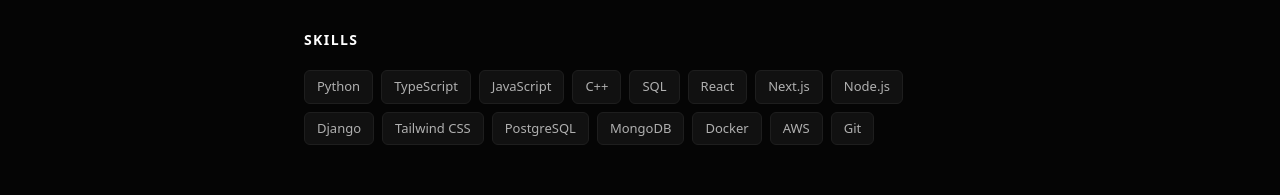
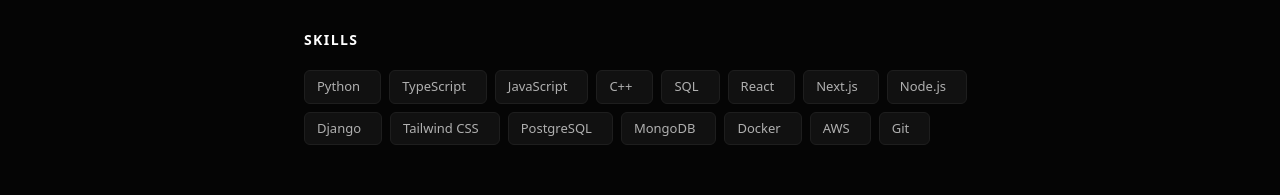
Before and after one commit to vraj00222/vrajpatel.dev, a React (Vite) app: page / in a window 1280 px wide. Shown: the part 355-550 px from the top of the page. Built offline with nearby package versions, Linux system fonts and the light colour scheme; no server answers; a web font is replaced by a local one.

Commit message:
Add branded hover microinteractions to skills pills

```diff
--- a/src/components/About.tsx
+++ b/src/components/About.tsx
@@ -1,8 +1,26 @@
 import { SKILLS, EDUCATION, PUBLICATION } from "../data/content";
 import { FadeIn } from "./FadeIn";
-import { useState } from "react";
+import { useState, type CSSProperties } from "react";
 import { motion, AnimatePresence } from "framer-motion";
 import { Copy, Check, ArrowUpRight } from "lucide-react";
+
+const SKILL_COLORS: Record<string, string> = {
+  Python: "#3776AB",
+  TypeScript: "#3178C6",
+  JavaScript: "#F7DF1E",
+  "C++": "#00599C",
+  SQL: "#E38C00",
+  React: "#61DAFB",
+  "Next.js": "#111111",
+  "Node.js": "#339933",
+  Django: "#44B78B",
+  "Tailwind CSS": "#06B6D4",
+  PostgreSQL: "#4169E1",
+  MongoDB: "#47A248",
+  Docker: "#2496ED",
+  AWS: "#FF9900",
+  Git: "#F05032",
+};
 
 export function About() {
   const [copied, setCopied] = useState(false);
@@ -24,12 +42,19 @@ export function About() {
           </h2>
           <div className="flex flex-wrap gap-2">
             {SKILLS.map((skill) => (
-              <span
+              <motion.span
                 key={skill}
-                className="px-3 py-1.5 text-[13px] font-medium rounded-md bg-surface dark:bg-dark-surface border border-border dark:border-dark-border text-text-secondary dark:text-dark-text-secondary hover:border-border-hover dark:hover:border-dark-border-hover transition-colors duration-200"
+                className="group relative isolate overflow-hidden px-3 py-1.5 text-[13px] font-medium rounded-md bg-surface dark:bg-dark-surface border border-border dark:border-dark-border text-text-secondary dark:text-dark-text-secondary transition-all duration-250 hover:border-(--skill-color)"
+                style={{ "--skill-color": SKILL_COLORS[skill] ?? "#111111" } as CSSProperties}
+                whileHover={{ y: -2 }}
+                transition={{ type: "spring", stiffness: 420, damping: 24 }}
               >
-                {skill}
-              </span>
+                <span className="pointer-events-none absolute inset-0 -z-10 origin-left scale-x-0 rounded-md bg-(--skill-color)/12 transition-transform duration-250 ease-out group-hover:scale-x-100" />
+                <span className="pointer-events-none absolute right-2 top-1/2 h-1.5 w-1.5 -translate-y-1/2 translate-x-1 rounded-full bg-(--skill-color) opacity-0 transition-all duration-250 group-hover:translate-x-0 group-hover:opacity-100" />
+                <span className="pr-2 transition-colors duration-250 group-hover:text-(--skill-color) dark:group-hover:text-(--skill-color)">
+                  {skill}
+                </span>
+              </motion.span>
             ))}
           </div>
         </FadeIn>
```
